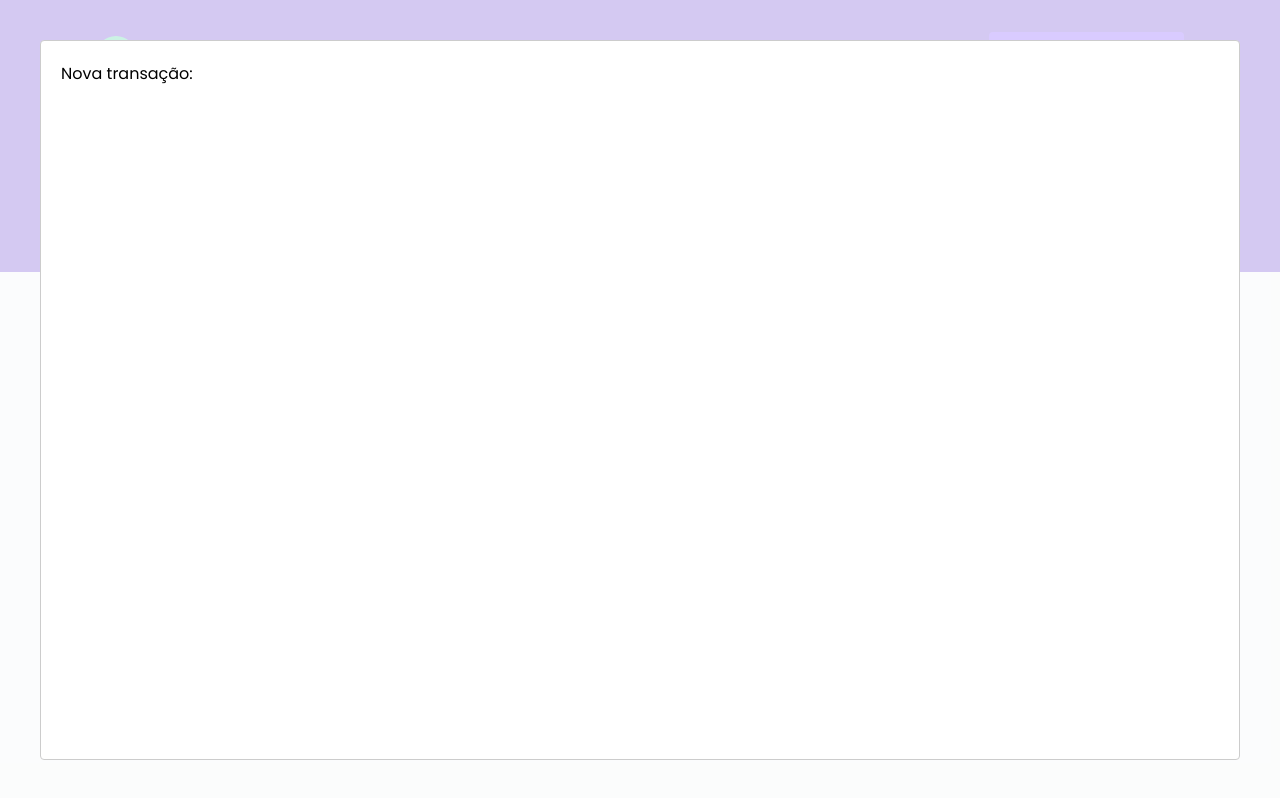
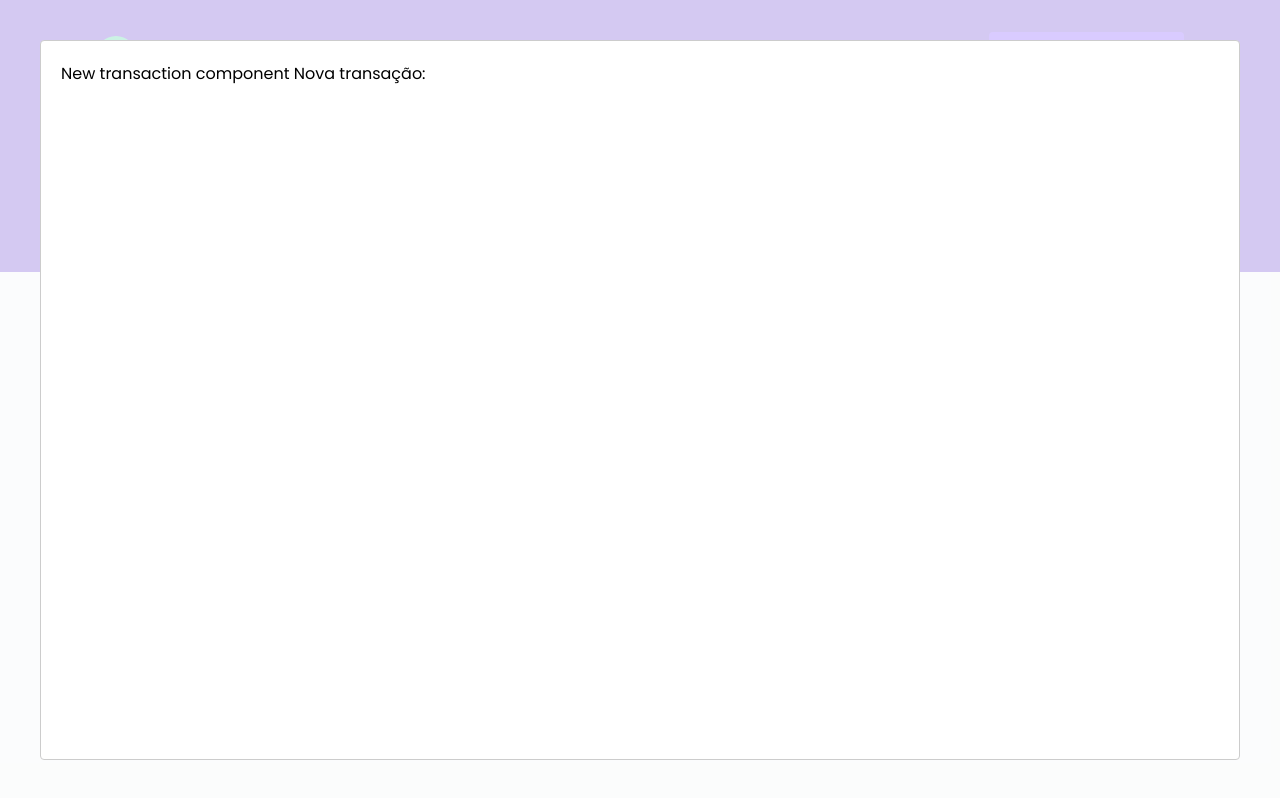
Before and after one commit to gustavom/ignite-dt-money, a React (Create React App) app: page / in a window 1280 px wide. Both pictures are taken after a click on the button "Nova Transação". Built offline with nearby package versions, Linux system fonts and the light colour scheme; no server answers; what miragejs would draw is missing.

Commit message:
create new component for new transaction modal

```diff
--- a/src/App.tsx
+++ b/src/App.tsx
@@ -2,9 +2,10 @@ import { useState } from "react";
 import { GlobalStyle } from "./styles/global";
 import {Header} from './components/Header';
 import { Dashboard } from "./components/Dashboard";
-import Modal from 'react-modal';
+import { NewTransactionsModal } from "./components/NewTransactionsModal";
 
-Modal.setAppElement('#root')
+
+
 
 export function App() {
   const [isNewTransactionOpen, setIsNewTransactionOpen] = useState(false);
@@ -20,9 +21,9 @@ export function App() {
     <GlobalStyle />
     <Header isOpenNewTransactionModal={handleOpenNewTransactionModal}/>
     <Dashboard />
-    <Modal isOpen={isNewTransactionOpen} onRequestClose={handleCloseNewTransactionModal}>
-        Nova transação:
-      </Modal>
+    <NewTransactionsModal
+      isOpen={isNewTransactionOpen} onRequestClose={handleCloseNewTransactionModal}
+     />
     </>
   );
 }
--- /dev/null
+++ b/src/components/NewTransactionsModal/index.tsx
@@ -0,0 +1,16 @@
+import Modal from 'react-modal';
+
+Modal.setAppElement('#root');
+
+interface NewTransactionsModalProps{
+  isOpen: boolean;
+  onRequestClose: () => void;
+};
+
+export function NewTransactionsModal({isOpen, onRequestClose}: NewTransactionsModalProps){
+  return(
+    <Modal isOpen={isOpen} onRequestClose={onRequestClose}>
+       New transaction component Nova transação:
+    </Modal>
+  )
+}
```
